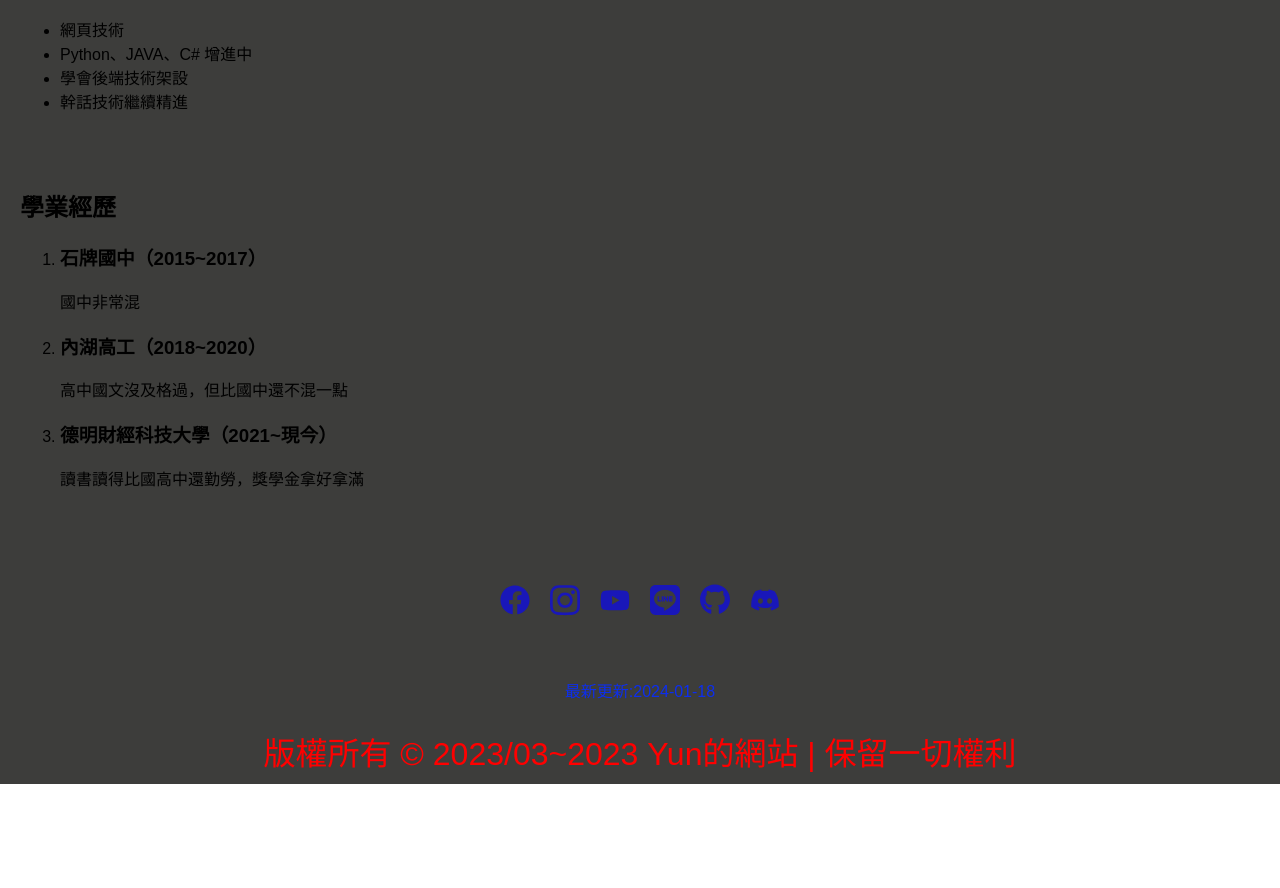
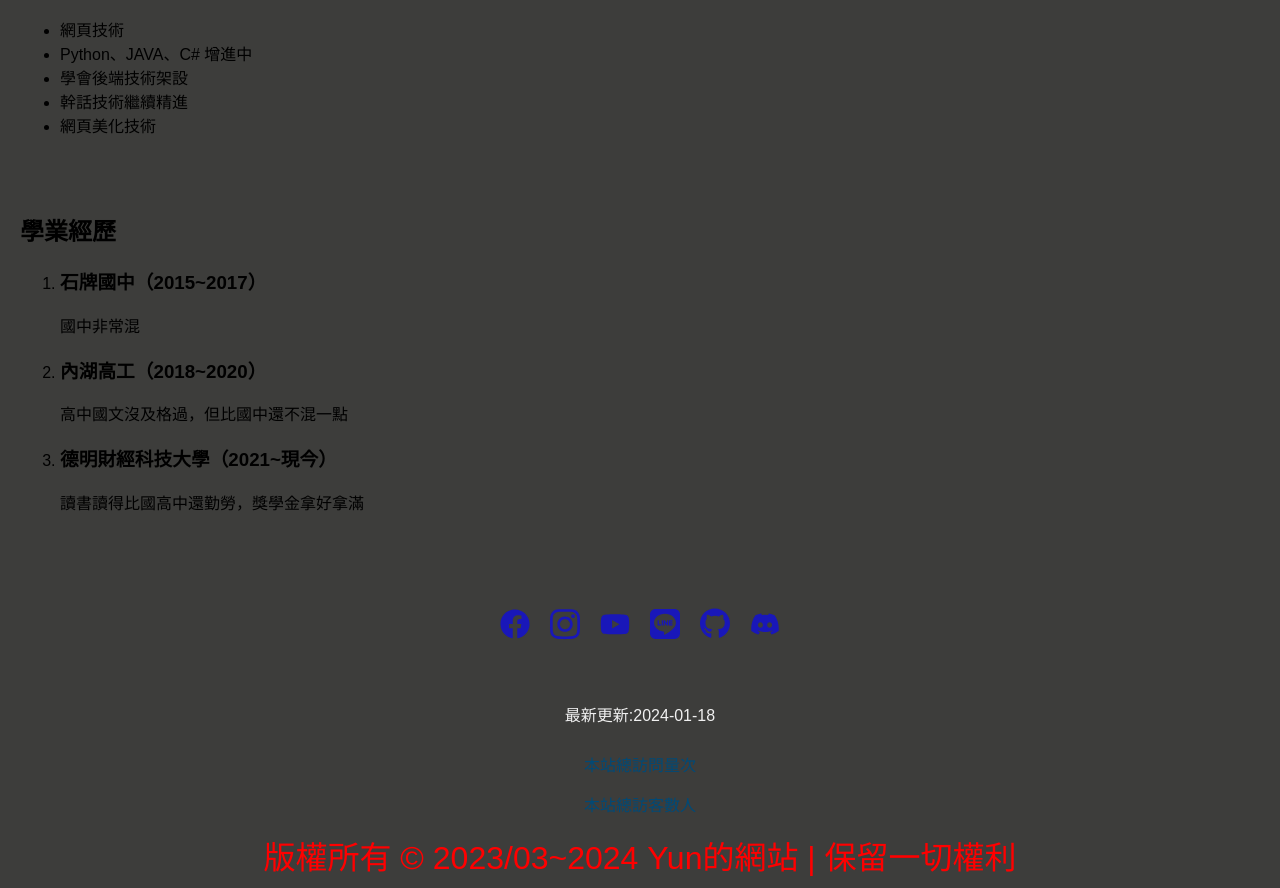
Before and after one commit to error19137/yun, a plain HTML site: page about.html in a window 1280 px wide. Shown: the part 434-1322 px from the top of the page. Before the commit the page ends 1218 px from the top, so only its background shows below. Drawn offline with Linux system fonts and the light colour scheme; some packages are replaced by stand-ins of ours; a script that the page names is missing.

Commit message:
Add files via upload

```diff
--- a/about.html
+++ b/about.html
@@ -59,6 +59,7 @@
 				<li>Python、JAVA、C# 增進中</li>
 				<li>學會後端技術架設</li>
 				<li>幹話技術繼續精進</li>
+				<li>網頁美化技術</li>
 			</ul>
 		</section>
 		<section>
@@ -113,8 +114,11 @@
 						d="M524.531,69.836a1.5,1.5,0,0,0-.764-.7A485.065,485.065,0,0,0,404.081,32.03a1.816,1.816,0,0,0-1.923.91,337.461,337.461,0,0,0-14.9,30.6,447.848,447.848,0,0,0-134.426,0,309.541,309.541,0,0,0-15.135-30.6,1.89,1.89,0,0,0-1.924-.91A483.689,483.689,0,0,0,116.085,69.137a1.712,1.712,0,0,0-.788.676C39.068,183.651,18.186,294.69,28.43,404.354a2.016,2.016,0,0,0,.765,1.375A487.666,487.666,0,0,0,176.02,479.918a1.9,1.9,0,0,0,2.063-.676A348.2,348.2,0,0,0,208.12,430.4a1.86,1.86,0,0,0-1.019-2.588,321.173,321.173,0,0,1-45.868-21.853,1.885,1.885,0,0,1-.185-3.126c3.082-2.309,6.166-4.711,9.109-7.137a1.819,1.819,0,0,1,1.9-.256c96.229,43.917,200.41,43.917,295.5,0a1.812,1.812,0,0,1,1.924.233c2.944,2.426,6.027,4.851,9.132,7.16a1.884,1.884,0,0,1-.162,3.126,301.407,301.407,0,0,1-45.89,21.83,1.875,1.875,0,0,0-1,2.611,391.055,391.055,0,0,0,30.014,48.815,1.864,1.864,0,0,0,2.063.7A486.048,486.048,0,0,0,610.7,405.729a1.882,1.882,0,0,0,.765-1.352C623.729,277.594,590.933,167.465,524.531,69.836ZM222.491,337.58c-28.972,0-52.844-26.587-52.844-59.239S193.056,219.1,222.491,219.1c29.665,0,53.306,26.82,52.843,59.239C275.334,310.993,251.924,337.58,222.491,337.58Zm195.38,0c-28.971,0-52.843-26.587-52.843-59.239S388.437,219.1,417.871,219.1c29.667,0,53.307,26.82,52.844,59.239C470.715,310.993,447.538,337.58,417.871,337.58Z" />
 				</svg></a>
 		</p>
-		<p id="time" style="padding: 10px;color: #0c2eef;"></p>
-		<font size="6" style="color:red">版權所有 © 2023/03~2023 Yun的網站 | 保留一切權利</font>
+		<p id="time" style="padding: 10px;color: #f1f1f1;"></p>
+		<script async src="//busuanzi.ibruce.info/busuanzi/2.3/busuanzi.pure.mini.js"></script>
+		<p><span id="busuanzi_container_site_pv">本站總訪問量<span id="busuanzi_value_site_pv"></span>次</span></p>
+		<p><span id="busuanzi_container_site_uv">本站總訪客數<span id="busuanzi_value_site_uv"></span>人</span></p>
+		<font size="6" style="color:red">版權所有 © 2023/03~2024 Yun的網站 | 保留一切權利</font>
 	</footer>
 </body>
 
```
Also changed, not shown: contact.html (+5 -2 lines), friend.html (+5 -2 lines), index.html (+3 -3 lines), portfolio.html (+5 -2 lines).
